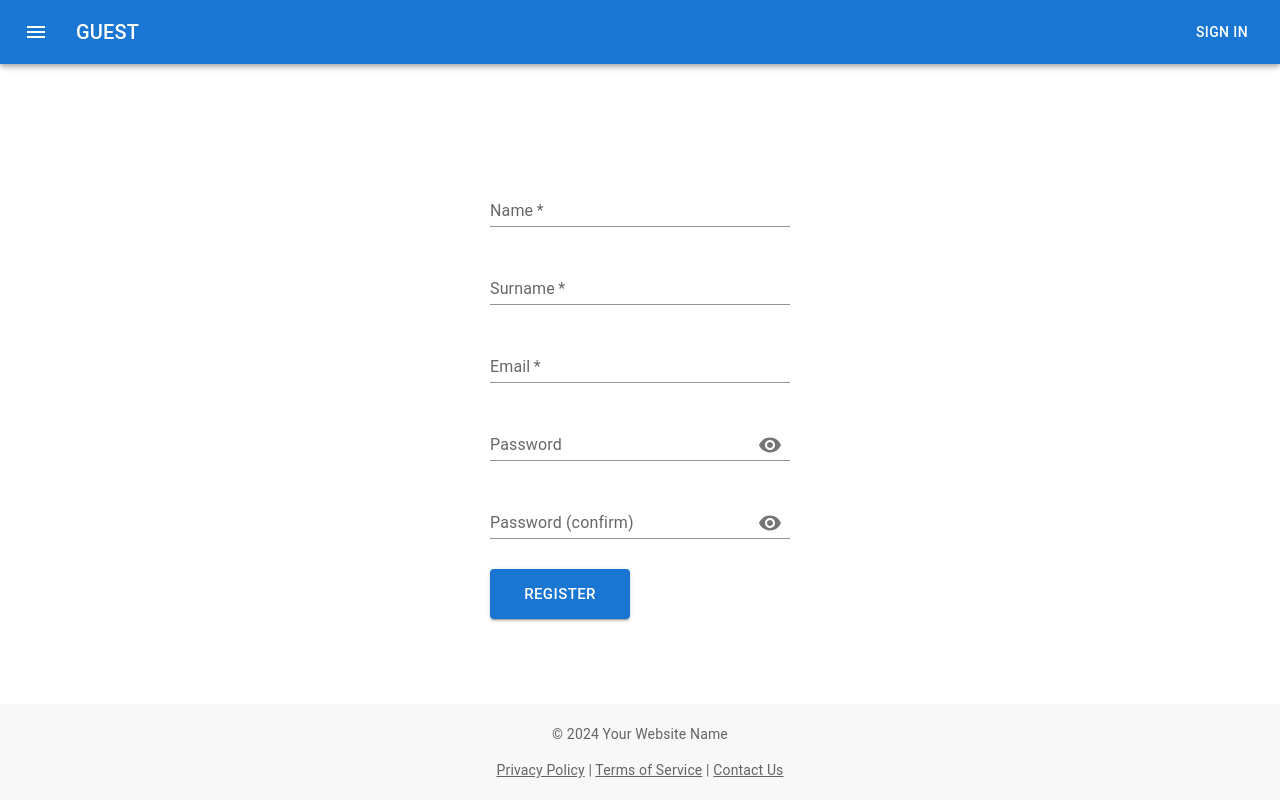
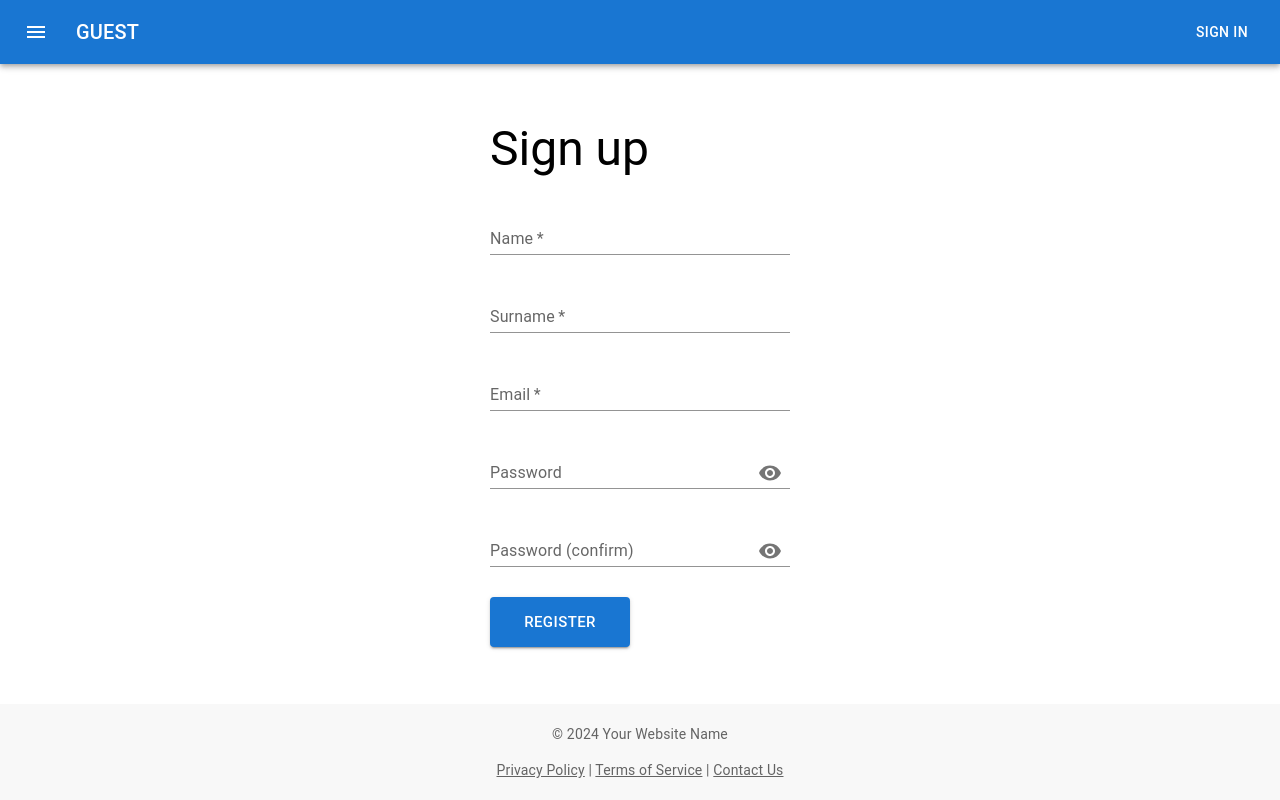
Before and after one commit to AlexanderVolkovIPZ/SkillUpProject, a React (Create React App) app in the folder frontend/: page /registration in a window 1280 px wide. Built offline with nearby package versions, Linux system fonts and the light colour scheme.

Commit message:
Changed style of register page

```diff
--- a/frontend/src/pages/registerPage/RegisterPage.jsx
+++ b/frontend/src/pages/registerPage/RegisterPage.jsx
@@ -3,7 +3,7 @@ import { Helmet } from "react-helmet";
 
 import RegisterForm from "../../components/registerForm/RegisterForm";
 
-import { Box } from "@mui/material";
+import { Box, Typography } from "@mui/material";
 import s from "./RegisterPage.module.css";
 
 export default function RegisterPage () {
@@ -12,6 +12,9 @@ export default function RegisterPage () {
     <Helmet>
       <title>Register</title>
     </Helmet>
-    <RegisterForm />
+    <div>
+      <Typography variant="h3">Sign up</Typography>
+      <RegisterForm />
+    </div>
   </Box>;
 }
--- a/frontend/src/pages/registerPage/RegisterPage.module.css
+++ b/frontend/src/pages/registerPage/RegisterPage.module.css
@@ -1,4 +1,4 @@
-.container{
+.container {
     display: flex;
     flex-direction: column;
     align-items: center;
```
